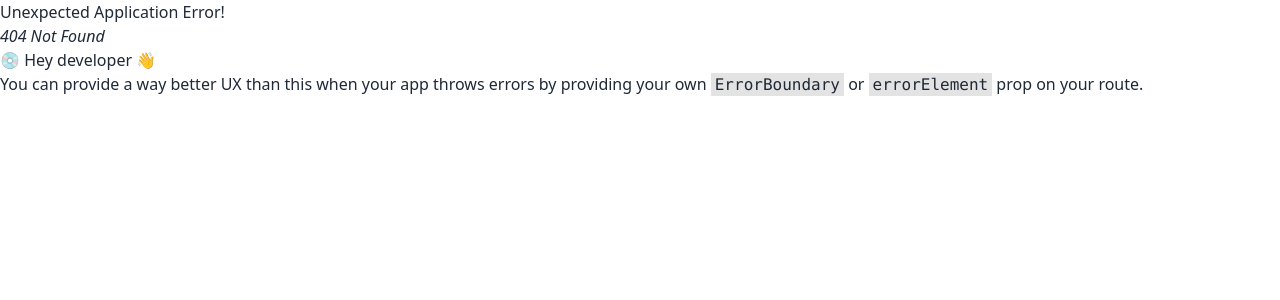
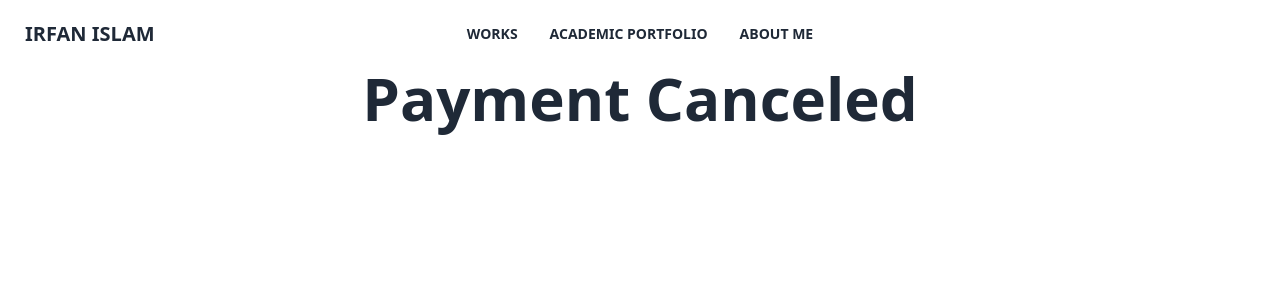
Before and after one commit to Md-Ashikur-Rahman-Ashik/Portfolio-Project, a React app: page /canceled in a window 1280 px wide. Before the commit this address had no page. Shown: the top 300 px of the page. Built offline with nearby package versions, Linux system fonts and the light colour scheme; the HTML template or start-up script is replaced by a standard one.

Commit message:
Added canceled page
Also, added all newly created page to routes

```diff
--- /dev/null
+++ b/src/components/Canceled/Canceled.jsx
@@ -0,0 +1,9 @@
+const Canceled = () => {
+  return (
+    <div className="card card-compact container rounded-xl mx-auto max-w-fit">
+      <h2 className="font-bold text-6xl">Payment Canceled</h2>
+    </div>
+  );
+};
+
+export default Canceled;
```
Also changed, not shown: src/routes/Routes.jsx (+15 -0 lines).
